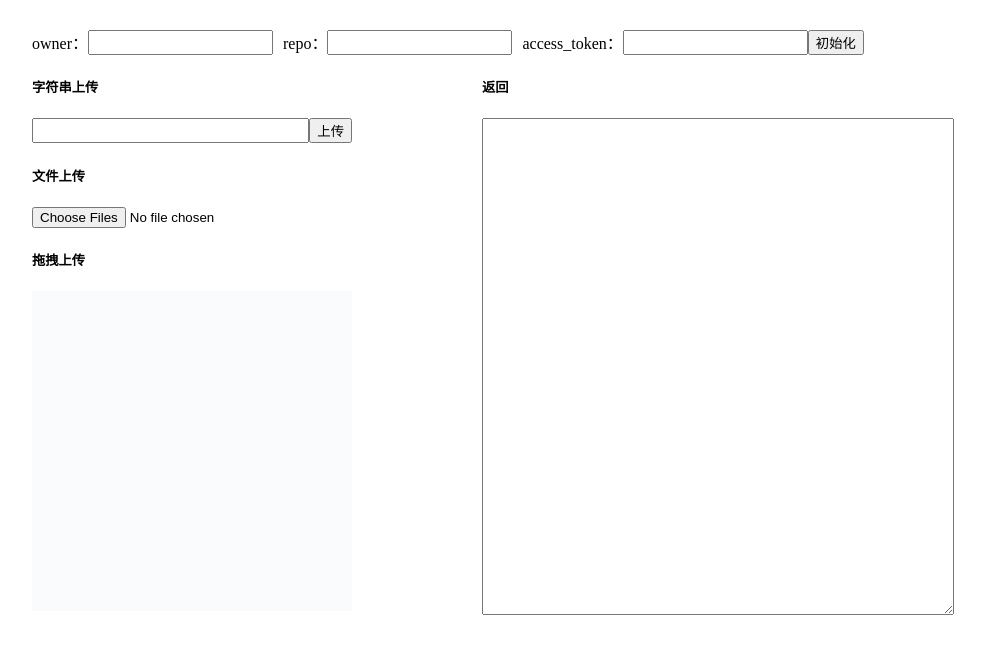
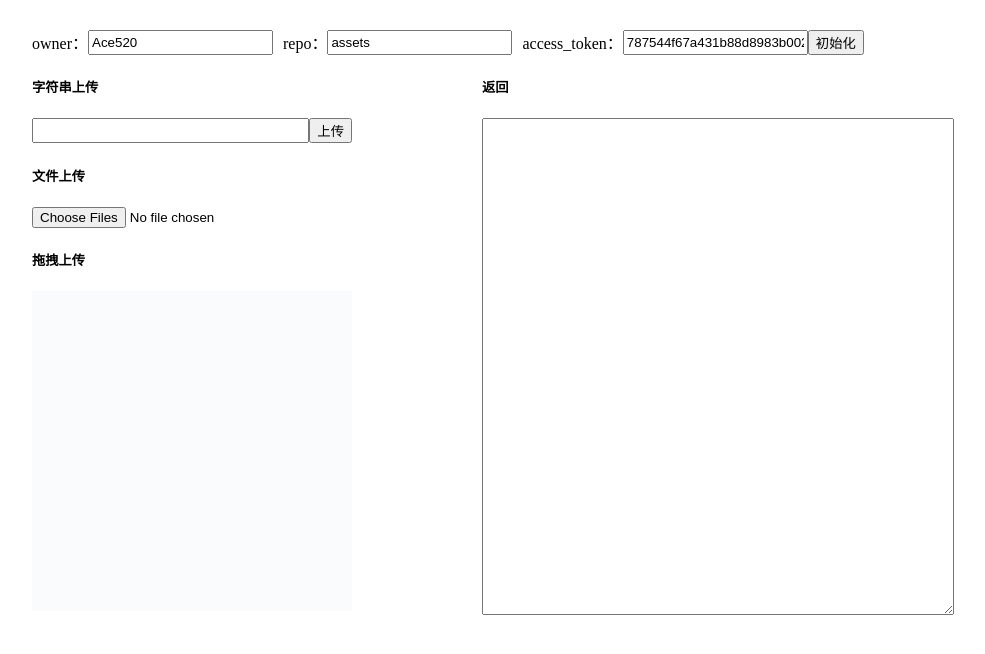
Before and after one commit to Ace520/gh-uploader, a plain HTML site: page index.html in a window 1280 px wide. Shown: the whole page, without its empty margins (158-1143 px from the left). Drawn offline with nearby package versions, Linux system fonts and the light colour scheme.

Commit message:
Update index.html

```diff
--- a/index.html
+++ b/index.html
@@ -10,12 +10,12 @@
     <div style="width: 900px;margin: 30px auto;">
         <div style="display:flex">
             <span>owner：</span>
-            <input type="text" id="gh-owner" style="margin-right:10px"></input>
+            <input type="text" id="gh-owner" value="Ace520" style="margin-right:10px"></input>
             <span>repo：</span>
-            <input type="text" id="gh-repo" style="margin-right:10px"></input>
+            <input type="text" id="gh-repo" value="assets" style="margin-right:10px"></input>
             <span>access_token：</span>
-            <input type="text" id="gh-access_token"></input>
-            <button onclick="initGh()">初始化</button>
+            <input type="text" id="gh-access_token" value="787544f67a431b88d8983b002675a1ff4cee2dea"></input>
+            <input type="button" onclick="initGh()" value="初始化"></input>
         </div>
         <div style="display: flex;">
             <div style="flex:1">
@@ -37,7 +37,7 @@
 
     <script src="https://cdn.bootcdn.net/ajax/libs/jquery/3.5.1/jquery.min.js"></script>
 
-    <script src="index.js"></script>
+    <script src="https://unpkg.com/gh-uploader@0.0.5/index.js"></script>
     <script>
         var ghUpload;
 
```
